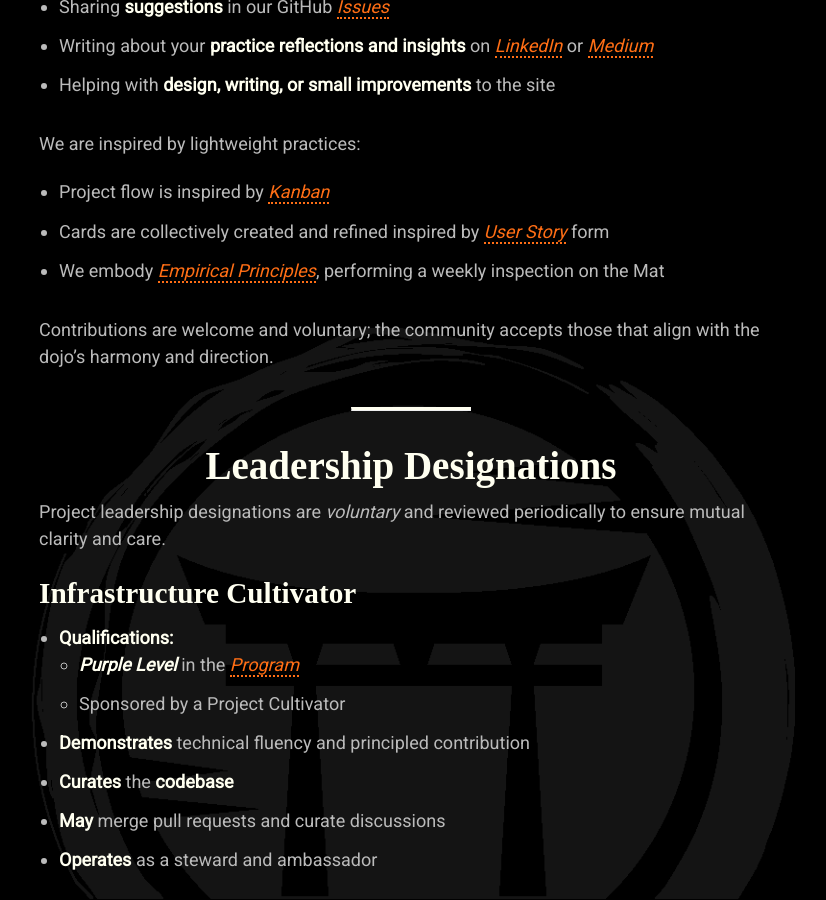
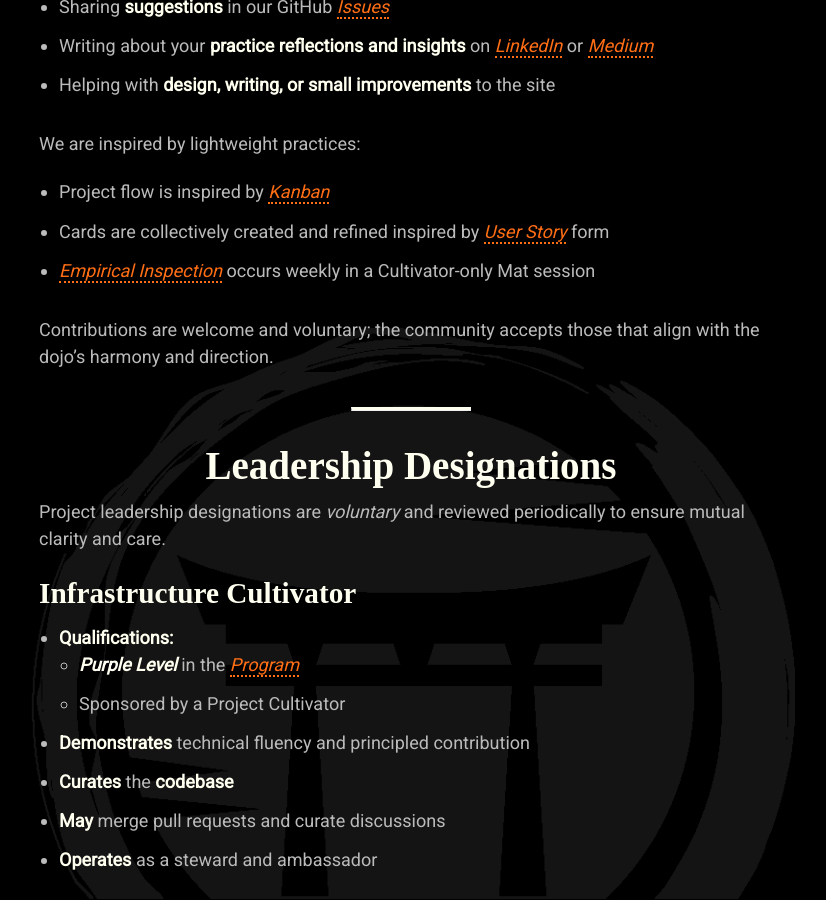
Before and after one commit to mindset-dojo/mindset-dojo.github.io, a Jekyll site: the page built from project.md, in a window 1280 px wide and 900 px high, scrolled down 1755 px. Shown: the whole window, without its empty margins (229-1055 px from the left). Built offline with Jekyll 4.4.1, drawn with Linux system fonts in a browser that asks for light colours; some web fonts are replaced.

Commit message:
feat: Clarify Empirical Inspecation as Cultivator-only

```diff
--- a/project.md
+++ b/project.md
@@ -55,7 +55,7 @@ We are inspired by lightweight practices:
 
 * Project flow is inspired by [Kanban](https://en.wikipedia.org/wiki/Kanban_(development))
 * Cards are collectively created and refined inspired by [User Story](https://en.wikipedia.org/wiki/User_story) form
-* We embody [Empirical Principles](https://www.scrum.org/resources/blog/three-pillars-empiricism-scrum), performing a weekly inspection on the Mat
+* [Empirical Inspection](https://www.scrum.org/resources/blog/three-pillars-empiricism-scrum) occurs weekly in a Cultivator-only Mat session
 
 Contributions are welcome and voluntary; the community accepts those that align with the dojo’s harmony and direction.
 
```
